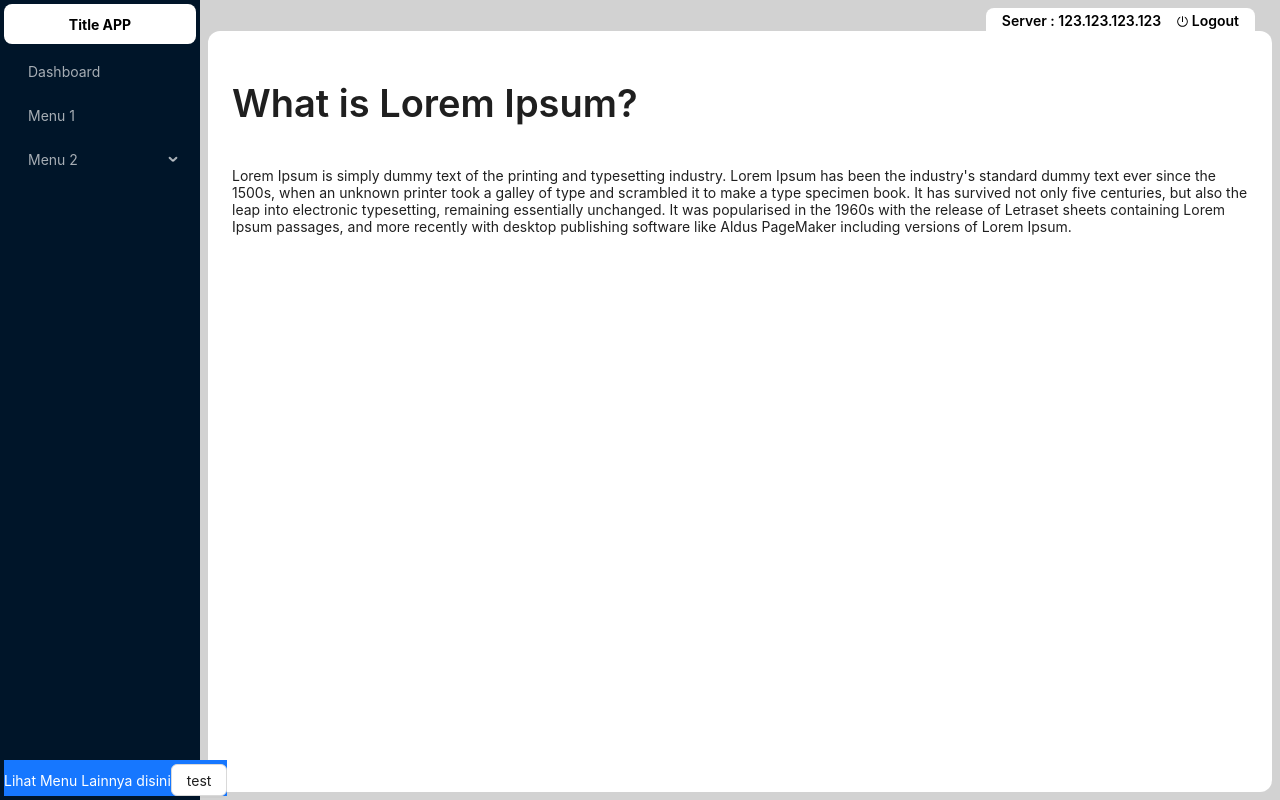
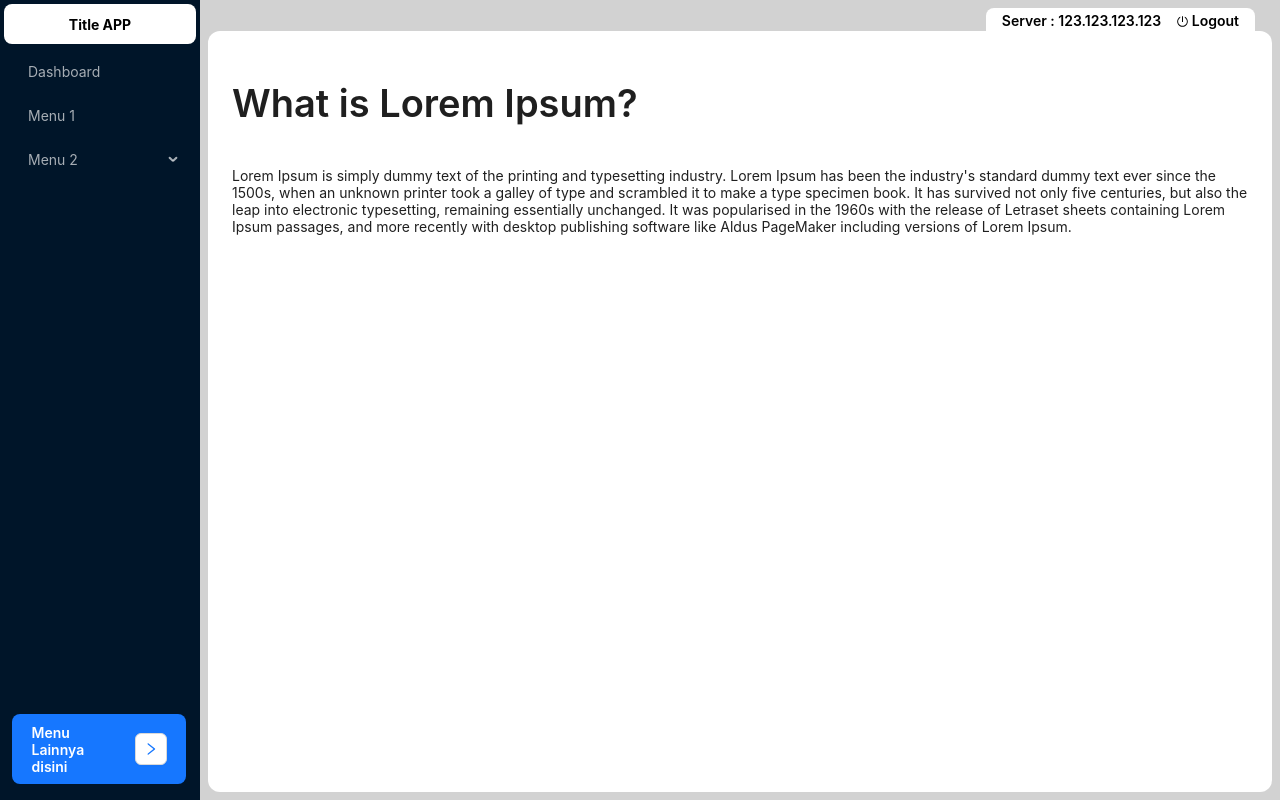
Before and after one commit to klaveriuzent/fe-react-app, a React (Create React App) app: page / in a window 1280 px wide. Built offline with nearby package versions, Linux system fonts and the light colour scheme.

Commit message:
fix button

```diff
--- a/src/component/nav/nav-menu.component.css
+++ b/src/component/nav/nav-menu.component.css
@@ -28,13 +28,24 @@
 }
 
 .menu-support {
+  display: flex;
+  justify-content: center;
+  align-items: center;
   background-color: rgb(22,119,255);
   color: white;
   position: fixed;
   bottom: 0;
-  padding-top: 4px;
-  margin-bottom: 4px;
-  margin-left: 4px;
+  margin-bottom: 16px;
+  margin-left: 12px;
+  width: 174px;
+  height: 70px;
+  border-radius: 8px;
+}
+
+.menu-info {
+  font-weight: 600;
+  width: 87px;
+  margin-right: 16px;
 }
 
 .second-header {
--- a/src/component/nav/nav-menu.component.tsx
+++ b/src/component/nav/nav-menu.component.tsx
@@ -1,7 +1,7 @@
 import React from "react";
 import "./nav-menu.component.css";
 import { Layout, Menu, Button } from "antd";
-import { PoweroffOutlined } from "@ant-design/icons";
+import { PoweroffOutlined, RightOutlined } from "@ant-design/icons";
 import { MenuList } from "../../drawer-menu-list";
 import { useNavigate } from "react-router-dom";
 
@@ -56,8 +56,8 @@ export const BaseMainComponent = ({
           })}
         </Menu>
         <div className="menu-support">
-          Lihat Menu Lainnya disini
-          <Button>test</Button>
+          <div className="menu-info">Menu<br/>Lainnya disini</div>
+          <Button style={{ color: '#1677FF' }} icon={<RightOutlined />}/>
         </div>
       </Sider>
       <Layout className="second-layout">
```
